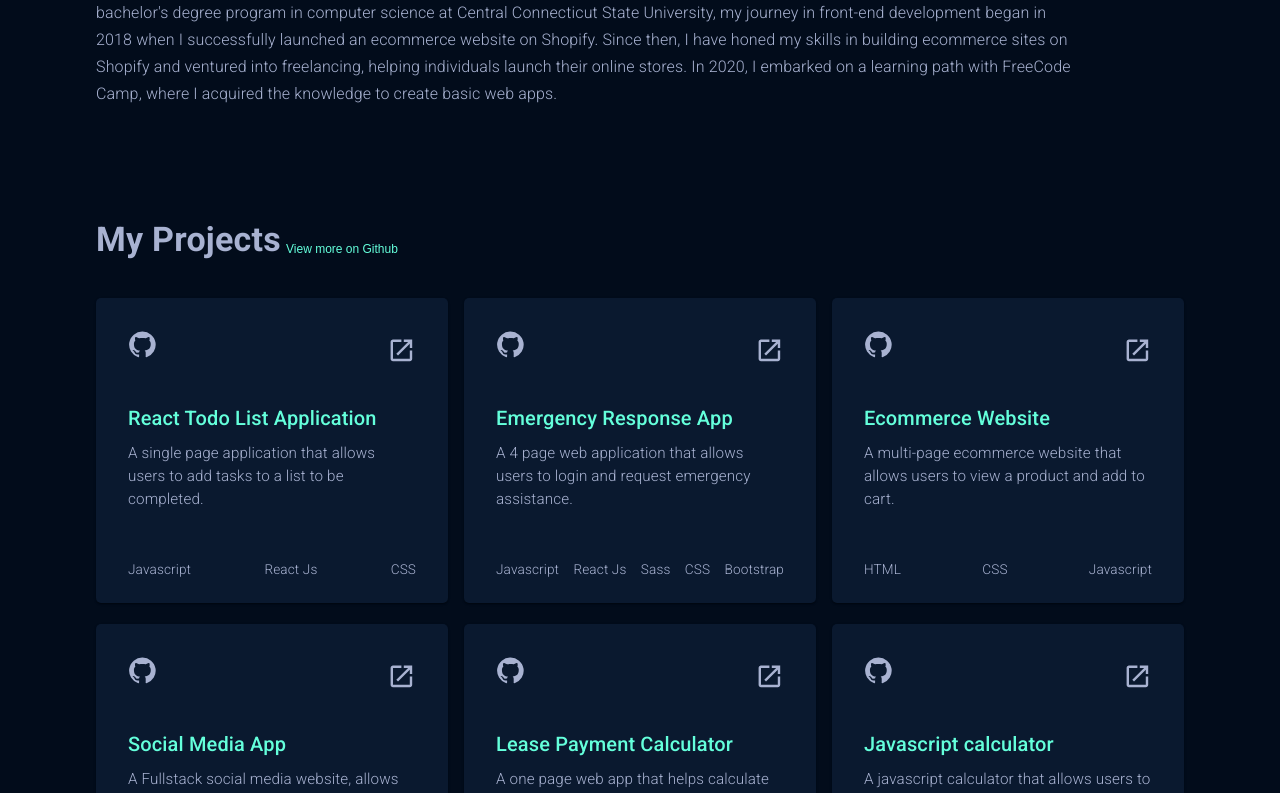
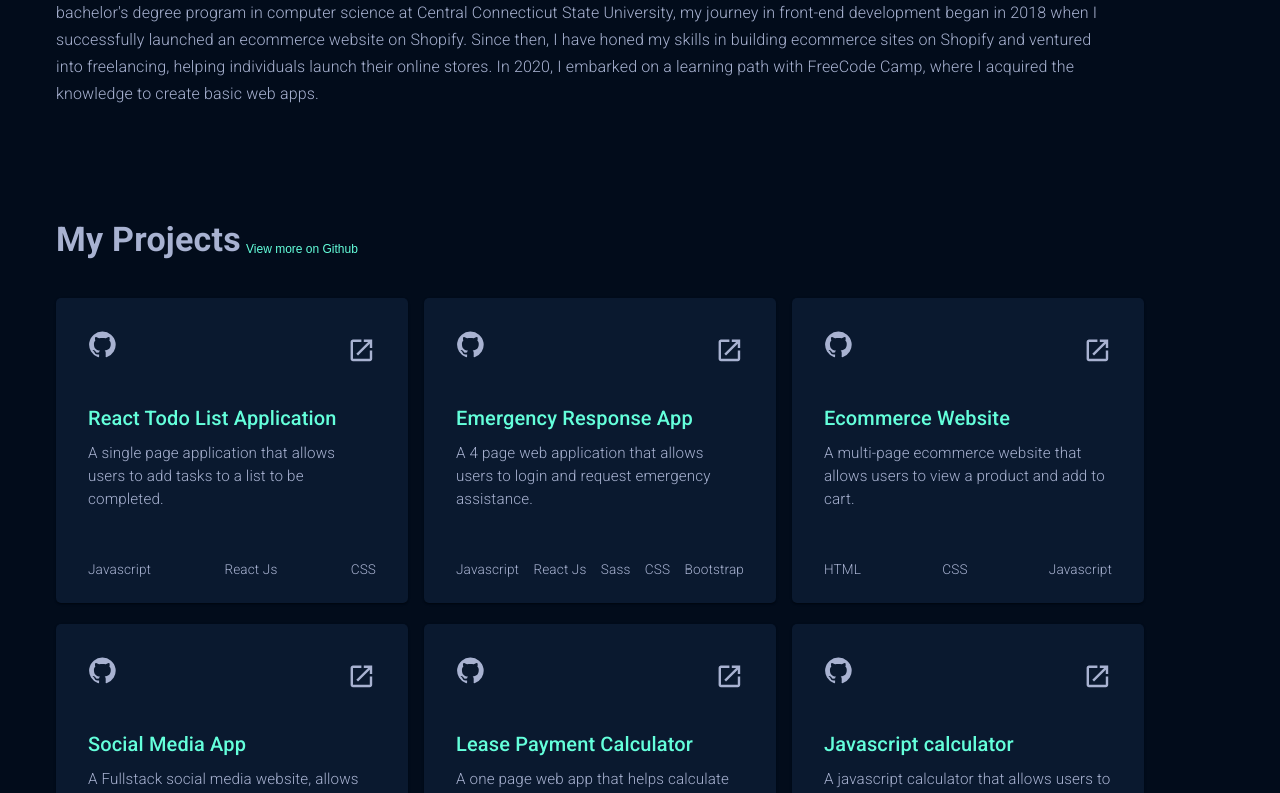
Before and after one commit to JAbsolu/React-portfolio, a React (Create React App) app: page / in a window 1280 px wide. Shown: the part 791-1584 px from the top of the page. Built offline with nearby package versions, Linux system fonts and the light colour scheme.

Commit message:
adjusted project cards size

```diff
--- a/src/components/Projects/projects.jsx
+++ b/src/components/Projects/projects.jsx
@@ -26,7 +26,7 @@ const ProjectCards = () => {
       <Link href={frontend} underline="none" target="_new">
         <Card
           sx={{
-            minWidth: "20rem",
+            minWidth: "21rem",
             maxWidth: "22rem",
             minHeight: "19rem",
             background: navy,
--- a/src/views/home/index.jsx
+++ b/src/views/home/index.jsx
@@ -42,7 +42,7 @@ import Projects from "../../components/Projects";
 
     return (
       <Box
-        p={isNonMobile ? "0rem 6rem" : "0rem 1rem"}
+        p={isNonMobile ? "0rem 3.5rem" : "0rem 1rem"}
         sx={{
           background: darkNavy,
         }}
```
